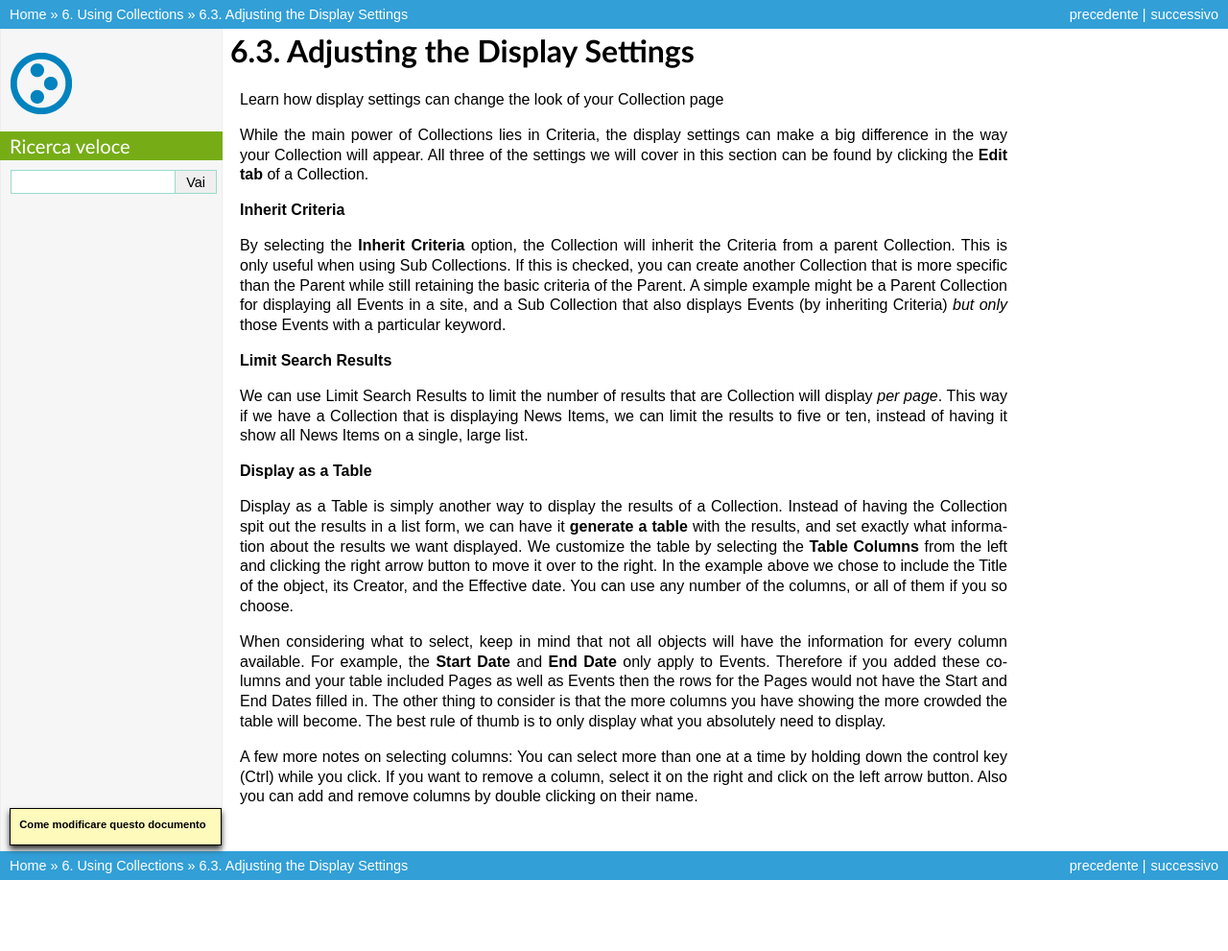
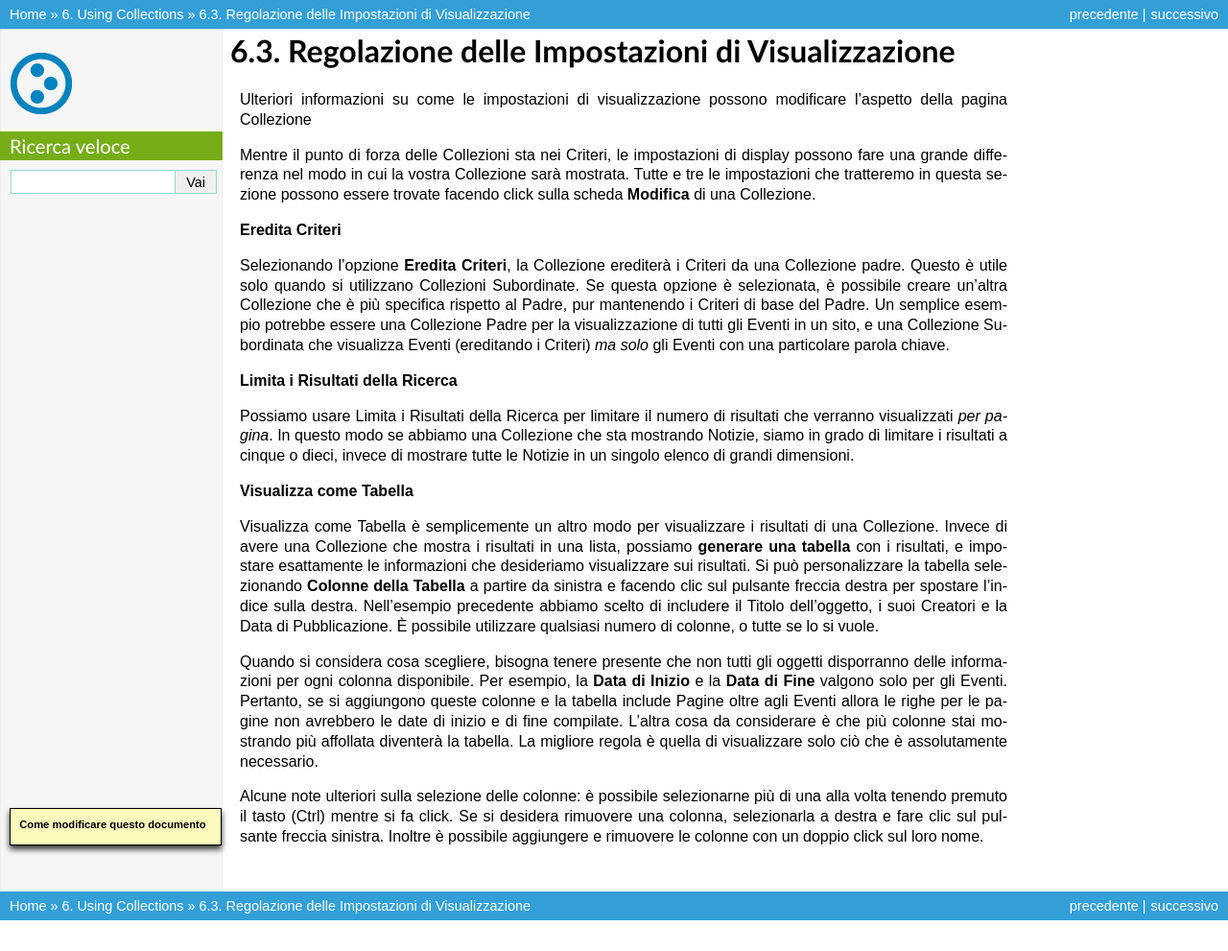
Before and after one commit to plone-it/collective.italiandocumentation, a Sphinx documentation site: the page built from source/using-collections/adjusting-the-display-settings.rst, in a window 1280 px wide. Shown: the whole page at 96% size. Built offline with Sphinx 7.4.7, drawn with Linux system fonts in a browser that asks for light colours; pages that are not in the unit, such as notebooks, are missing from menus; before the commit the page ends 949 px from its top, so only the background shows below that.

Commit message:
Aggiunta traduzione per adjusting-the-display-settings

```diff
--- a/source/using-collections/adjusting-the-display-settings.rst
+++ b/source/using-collections/adjusting-the-display-settings.rst
@@ -1,54 +1,52 @@
-Adjusting the Display Settings
-===================================
+Regolazione delle Impostazioni di Visualizzazione
+=================================================
 
-Learn how display settings can change the look of your Collection page
+Ulteriori informazioni su come le impostazioni di visualizzazione possono modificare l'aspetto della pagina Collezione
 
-While the main power of Collections lies in Criteria, the display
-settings can make a big difference in the way your Collection will
-appear. All three of the settings we will cover in this section can be
-found by clicking the **Edit tab** of a Collection.
+Mentre il punto di forza delle Collezioni sta nei Criteri, le impostazioni
+di display possono fare una grande differenza nel modo in cui la vostra Collezione sarà
+mostrata. Tutte e tre le impostazioni che tratteremo in questa sezione possono essere
+trovate facendo click sulla scheda **Modifica** di una Collezione.
 
-**Inherit Criteria**
+**Eredita Criteri**
 
-By selecting the **Inherit Criteria** option, the Collection will
-inherit the Criteria from a parent Collection. This is only useful when
-using Sub Collections. If this is checked, you can create another
-Collection that is more specific than the Parent while still retaining
-the basic criteria of the Parent. A simple example might be a Parent
-Collection for displaying all Events in a site, and a Sub Collection
-that also displays Events (by inheriting Criteria) *but only* those
-Events with a particular keyword.
+Selezionando l'opzione **Eredita Criteri**, la Collezione
+erediterà i Criteri da una Collezione padre. Questo è utile solo quando si
+utilizzano Collezioni Subordinate. Se questa opzione è selezionata, è possibile creare un'altra
+Collezione che è più specifica rispetto al Padre, pur mantenendo
+i Criteri di base del Padre. Un semplice esempio potrebbe essere una
+Collezione Padre per la visualizzazione di tutti gli Eventi in un sito, e una Collezione Subordinata
+che visualizza Eventi (ereditando i Criteri) *ma solo* gli
+Eventi con una particolare parola chiave.
 
-**Limit Search Results**
+**Limita i Risultati della Ricerca**
 
-We can use Limit Search Results to limit the number of results that
-are Collection will display *per page*. This way if we have a Collection
-that is displaying News Items, we can limit the results to five or ten,
-instead of having it show all News Items on a single, large list.
+Possiamo usare Limita i Risultati della Ricerca per limitare il numero di risultati che
+verranno visualizzati *per pagina*. In questo modo se abbiamo una Collezione
+che sta mostrando Notizie, siamo in grado di limitare i risultati a cinque o dieci,
+invece di mostrare tutte le Notizie in un singolo elenco di grandi dimensioni.
 
-**Display as a Table**
+**Visualizza come Tabella**
 
-Display as a Table is simply another way to display the results of a
-Collection. Instead of having the Collection spit out the results in a
-list form, we can have it **generate a table** with the results, and set
-exactly what information about the results we want displayed. We
-customize the table by selecting the **Table Columns** from the left and
-clicking the right arrow button to move it over to the right. In the
-example above we chose to include the Title of the object, its Creator,
-and the Effective date. You can use any number of the columns, or all of
-them if you so choose.
+Visualizza come Tabella è semplicemente un altro modo per visualizzare i risultati di una
+Collezione. Invece di avere una Collezione che mostra i risultati in una lista, possiamo **generare una tabella** con i risultati, e impostare esattamente le informazioni che desideriamo visualizzare sui risultati. Si può
+personalizzare la tabella selezionando **Colonne della Tabella** a partire da sinistra e
+facendo clic sul pulsante freccia destra per spostare l'indice sulla destra.
+Nell'esempio precedente abbiamo scelto di includere il Titolo dell'oggetto, i suoi Creatori
+e la Data di Pubblicazione. È possibile utilizzare qualsiasi numero di colonne, o tutte
+se lo si vuole.
 
-When considering what to select, keep in mind that not all objects will
-have the information for every column available. For example, the
-**Start Date** and **End Date** only apply to Events. Therefore if you
-added these columns and your table included Pages as well as Events then
-the rows for the Pages would not have the Start and End Dates filled in.
-The other thing to consider is that the more columns you have showing
-the more crowded the table will become. The best rule of thumb is to
-only display what you absolutely need to display.
+Quando si considera cosa scegliere, bisogna tenere presente che non tutti gli oggetti
+disporranno delle informazioni per ogni colonna disponibile. Per esempio, la
+**Data di Inizio** e la **Data di Fine** valgono solo per gli Eventi. Pertanto, se si
+aggiungono queste colonne e la tabella include Pagine oltre agli Eventi allora
+le righe per le pagine non avrebbero le date di inizio e di fine compilate.
+L'altra cosa da considerare è che più colonne stai mostrando
+più affollata diventerà la tabella. La migliore regola è quella di
+visualizzare solo ciò che è assolutamente necessario.
 
-A few more notes on selecting columns: You can select more than one at a
-time by holding down the control key (Ctrl) while you click. If you want
-to remove a column, select it on the right and click on the left arrow
-button. Also you can add and remove columns by double clicking on their
-name.
+Alcune note ulteriori sulla selezione delle colonne: è possibile selezionarne più di una alla
+volta tenendo premuto il tasto (Ctrl) mentre si fa click. Se si desidera
+rimuovere una colonna, selezionarla a destra e fare clic sul pulsante freccia sinistra.
+Inoltre è possibile aggiungere e rimuovere le colonne con un doppio click sul loro
+nome.
```
